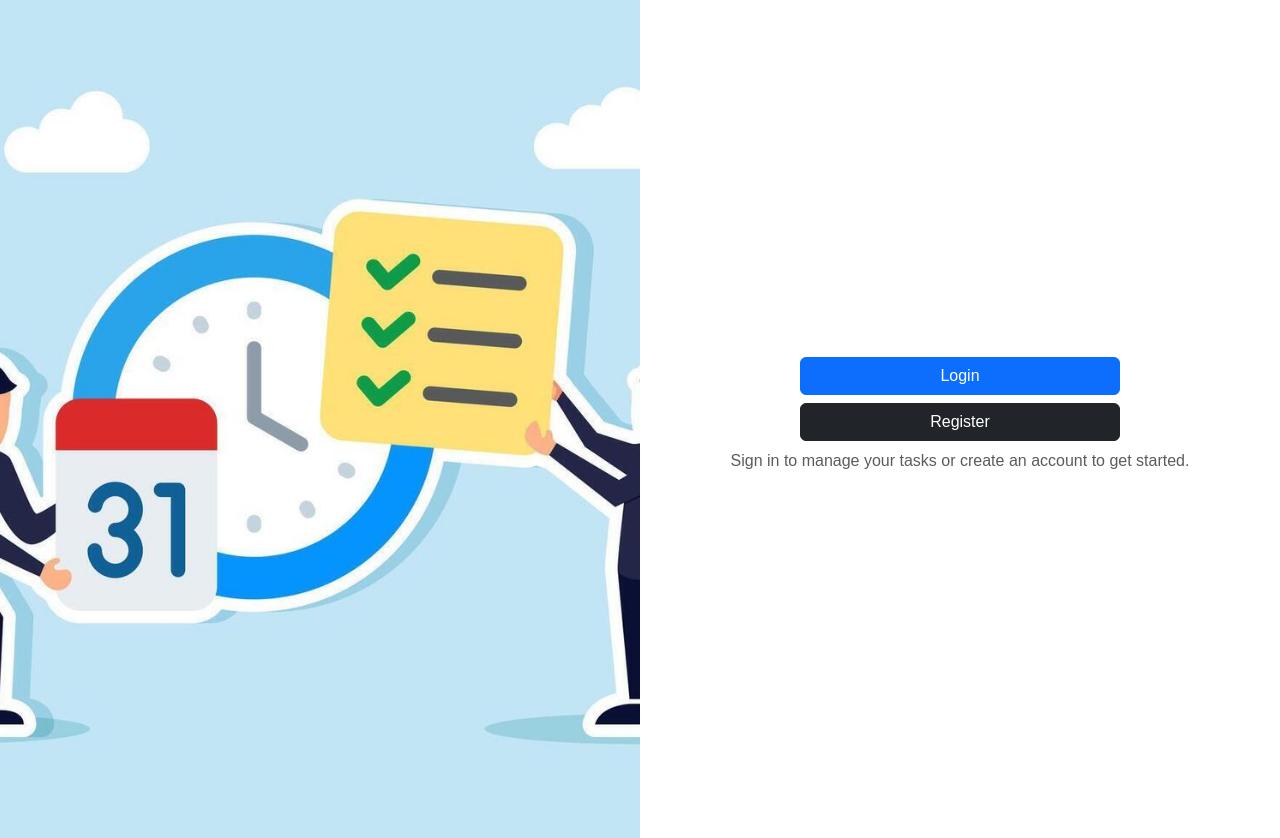
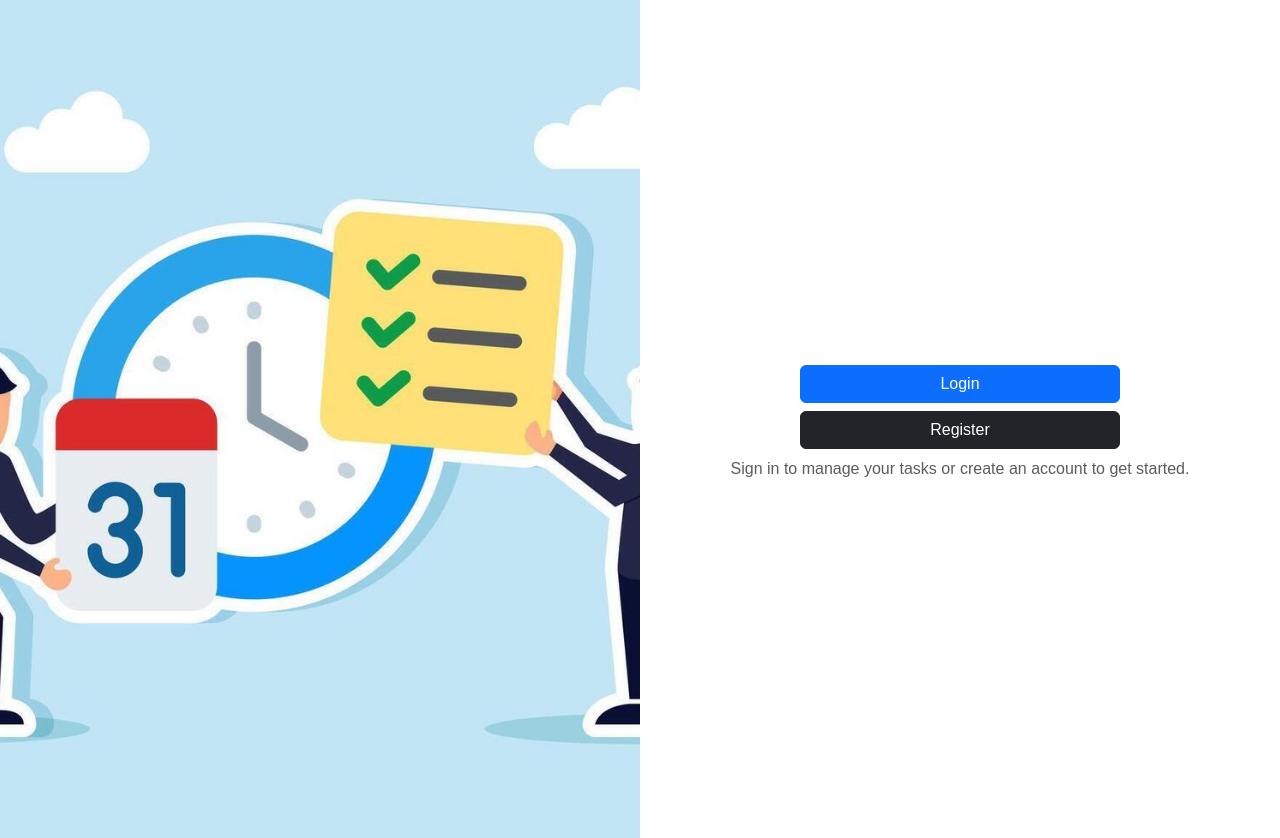
Before and after one commit to Tauqeer1/Task-Manager-App, a Flask app: page / in a window 1280 px wide. Shown: the part 138-976 px from the top of the page. Run offline with Flask 3, Linux system fonts and the light colour scheme.

Commit message:
margin added on buttons for smaller screen

```diff
--- a/templates/index.html
+++ b/templates/index.html
@@ -13,7 +13,7 @@
             <img src="{{ url_for('static', filename='images/landing-image.jpg') }}" alt="Image"
                  class="img-fluid landing-image">
         </div>
-        <div class="col-sm-12 col-md-6 d-flex flex-column justify-content-center">
+        <div class="col-sm-12 col-md-6 d-flex flex-column justify-content-center mt-3 mt-sm-3">
             <div class="d-grid gap-2 col-6 mx-auto">
                 <button class="btn btn-primary" type="button">Login</button>
                 <button class="btn btn-dark" type="button">Register</button>
```
